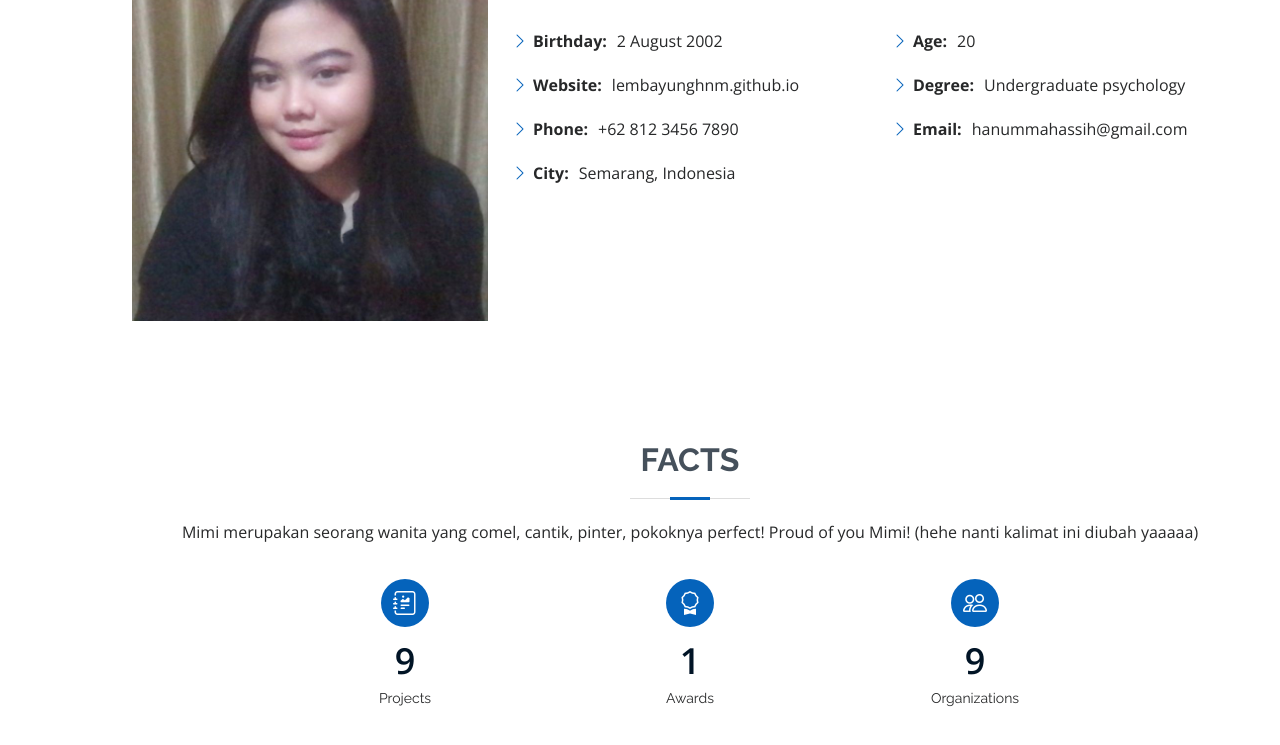
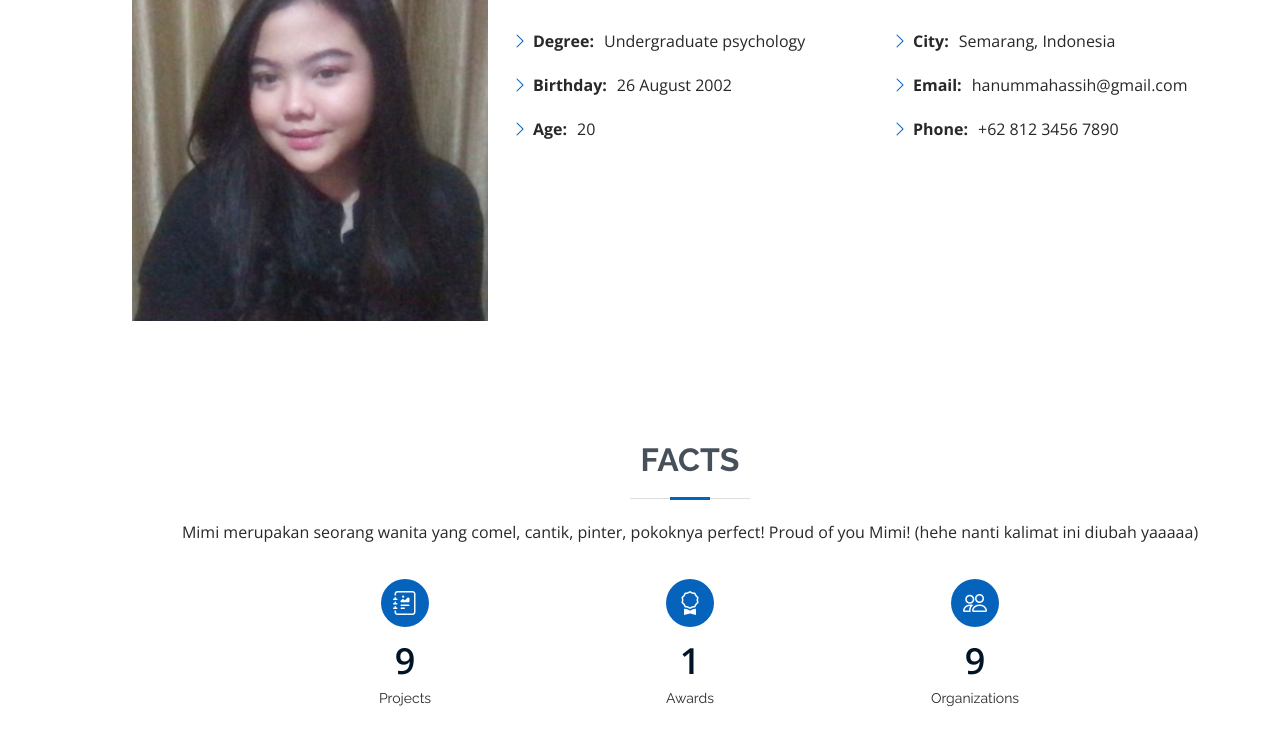
Before and after one commit to lembayunghnm/lembayunghnm.github.io, a plain HTML site: page index.html in a window 1280 px wide. Shown: the part 1051-1796 px from the top of the page. Drawn offline with nearby package versions, Linux system fonts and the light colour scheme.

Commit message:
fix: typo birthday

```diff
--- a/index.html
+++ b/index.html
@@ -86,17 +86,16 @@
             <div class="row">
               <div class="col-lg-6">
                 <ul>
-                  <li><i class="bi bi-chevron-right"></i> <strong>Birthday:</strong> <span>2 August 2002</span></li>
-                  <li><i class="bi bi-chevron-right"></i> <strong>Website:</strong> <span>lembayunghnm.github.io</span></li>
-                  <li><i class="bi bi-chevron-right"></i> <strong>Phone:</strong> <span>+62 812 3456 7890</span></li>
-                  <li><i class="bi bi-chevron-right"></i> <strong>City:</strong> <span>Semarang, Indonesia</span></li>
+                  <li><i class="bi bi-chevron-right"></i> <strong>Degree:</strong> <span>Undergraduate psychology</span></li>
+                  <li><i class="bi bi-chevron-right"></i> <strong>Birthday:</strong> <span>26 August 2002</span></li>
+                  <li><i class="bi bi-chevron-right"></i> <strong>Age:</strong> <span>20</span></li>
                 </ul>
               </div>
               <div class="col-lg-6">
                 <ul>
-                  <li><i class="bi bi-chevron-right"></i> <strong>Age:</strong> <span>20</span></li>
-                  <li><i class="bi bi-chevron-right"></i> <strong>Degree:</strong> <span>Undergraduate psychology</span></li>
+                  <li><i class="bi bi-chevron-right"></i> <strong>City:</strong> <span>Semarang, Indonesia</span></li>
                   <li><i class="bi bi-chevron-right"></i> <strong>Email:</strong> <span>hanummahassih@gmail.com</span></li>
+                  <li><i class="bi bi-chevron-right"></i> <strong>Phone:</strong> <span>+62 812 3456 7890</span></li>
                 </ul>
               </div>
             </div>
```
